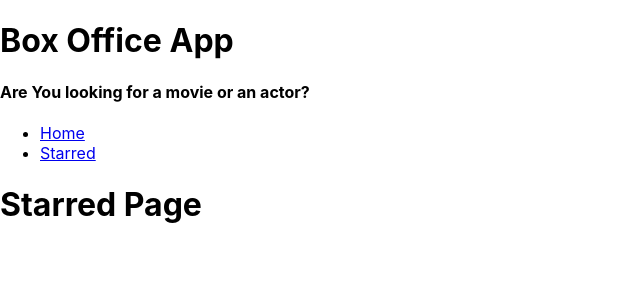
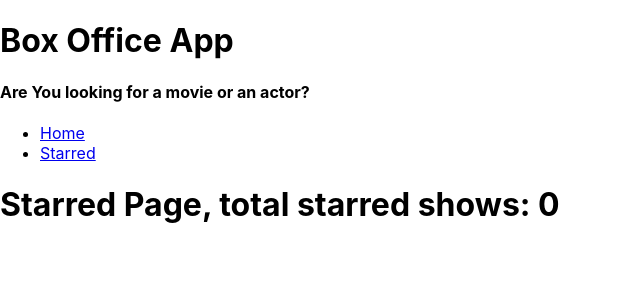
Before and after one commit to PrithwijitBanerjee/Box-Office-App, a React (Create React App) app: page /starred in a window 1280 px wide. Shown: the top 300 px of the page, without its empty margins (0-640 px from the left). Built offline with nearby package versions, Linux system fonts and the light colour scheme.

Commit message:
This is commit about creating useStarredShows custom hooks on top of custom hooks usePersistedShows and display  the total number of starred item in starred page

```diff
--- a/src/components/shows/ShowCard.jsx
+++ b/src/components/shows/ShowCard.jsx
@@ -1,6 +1,4 @@
-import { Link } from "react-router-dom"
-
-const ShowCard = ({ id, name, summary, image }) => {
+const ShowCard = ({ id, name, summary, image,onStar,isStarred}) => {
   const summaryGrid = summary ?
     summary.split(' ').slice(0, 11).join(' ').replace(/<.+?>/g, '') + '...'
     : 'No Summary';
@@ -12,8 +10,12 @@ const ShowCard = ({ id, name, summary, image }) => {
       <h1>{name}</h1>
       <p>{summaryGrid}</p>
       <div>
-        <Link to={`/show/${id}`}>Read More</Link>
-        <button type="button">Star Me</button>
+        <a href={`/show/${id}`} target="_blank" rel="noreferrer">Read More</a>
+        <button type="button" onClick={() => onStar(id)}>
+            {
+              isStarred ? 'Unstar Me' : 'Star Me'
+            }
+        </button>
       </div>
     </div>
   )
--- a/src/components/shows/ShowDetail.jsx
+++ b/src/components/shows/ShowDetail.jsx
@@ -1,5 +1,5 @@
 // import { useEffect, useState } from "react";
-import { useParams } from "react-router-dom"
+import { Link, useParams } from "react-router-dom"
 import { getShowById } from "../../utils/tvMazeApi";
 import { useQuery } from '@tanstack/react-query'
 import ShowMain from "./ShowMain";
@@ -53,6 +53,9 @@ const ShowDetail = () => {
     return (<>
       <div>
         <div>
+          <Link to={'/'}>Go Back To Home</Link>
+        </div>
+        <div>
           <ShowMain
             image={showDetail?.image}
             name={showDetail?.name}
--- a/src/components/shows/ShowGrid.jsx
+++ b/src/components/shows/ShowGrid.jsx
@@ -1,6 +1,43 @@
+import { useStarredShows } from "../../lib/useStarredShows"
 import ShowCard from "./ShowCard"
+// import { useEffect, useReducer } from "react"
 
-const ShowGrid = ({shows}) => {
+// const usePersistedState = (reducer,initialState,starredKey) => { //custom hooks...
+//     const [starredArr,dispatch] = useReducer(reducer,initialState, initialState => {
+//         let persistedValue = localStorage.getItem(starredKey);
+//         if(persistedValue === null || persistedValue === undefined || persistedValue === '')
+//         {
+//             persistedValue = initialState;
+//         }else {
+//             persistedValue = JSON.parse(localStorage.getItem(starredKey));
+//         }
+//         return persistedValue;
+//     });
+
+//     useEffect(() => {
+//         localStorage.setItem(starredKey,JSON.stringify(starredArr));
+//     },[starredKey,starredArr]);
+
+//     return [starredArr,dispatch];
+// }
+
+// const starredShowsReducer = (currentState,action) => {
+//     switch (action.type) {
+//         case 'STAR': return currentState.concat(action.showId);
+//         case 'UNSTAR': return currentState.filter(item => item !== action.showId);
+//         default: return currentState;
+//     }
+// }
+const ShowGrid = ({ shows }) => {
+    //   const [starredList,dispatch] = useReducer(starredShowsReducer,[]);
+
+    //  const [starredList,dispatch] = usePersistedState(starredShowsReducer,[],'starredShows');
+
+    const [starredList, dispatch] = useStarredShows(); //custom hooks...
+    const onStarClick = showId => {
+        const isStarIdPresent = starredList.includes(showId);
+        isStarIdPresent ? dispatch({ type: 'UNSTAR', showId }) : dispatch({ type: 'STAR', showId })
+    }
     return (
         <>
             {
@@ -11,6 +48,8 @@ const ShowGrid = ({shows}) => {
                         summary={item?.show?.summary}
                         image={item?.show?.image ? item.show.image.medium : '/box-office-img-placeholder.png'}
                         id={item?.show?.id}
+                        onStar={onStarClick}
+                        isStarred={starredList.includes(item?.show?.id)}
                     />
                 ))
             }
--- /dev/null
+++ b/src/lib/useStarredShows.js
@@ -0,0 +1,32 @@
+import { useEffect, useReducer } from "react"
+
+const usePersistedState = (reducer,initialState,starredKey) => { //custom hooks...
+    const [starredArr,dispatch] = useReducer(reducer,initialState, initialState => {
+        let persistedValue = localStorage.getItem(starredKey);
+        if(persistedValue === null || persistedValue === undefined || persistedValue === '')
+        {
+            persistedValue = initialState;
+        }else {
+            persistedValue = JSON.parse(localStorage.getItem(starredKey));
+        }
+        return persistedValue;
+    });
+
+    useEffect(() => {
+        localStorage.setItem(starredKey,JSON.stringify(starredArr));
+    },[starredKey,starredArr]);
+
+    return [starredArr,dispatch];
+}
+
+const starredShowsReducer = (currentState,action) => {
+    switch (action.type) {
+        case 'STAR': return currentState.concat(action.showId);
+        case 'UNSTAR': return currentState.filter(item => item !== action.showId);
+        default: return currentState;
+    }
+}
+
+export const useStarredShows = () => {
+    return usePersistedState(starredShowsReducer,[],'starredShows');
+}
--- a/src/pages/Starred.jsx
+++ b/src/pages/Starred.jsx
@@ -1,7 +1,10 @@
+import { useStarredShows } from "../lib/useStarredShows"
+
 const Starred = () => {
+  const [starredShowsList] = useStarredShows(); //custom hooks...
   return (
         <>
-            <h1>Starred Page</h1>
+            <h1>Starred Page, total starred shows: {starredShowsList?.length}</h1>
         </>
   )
 }
```
Lines whose indentation alone changed are shown as unchanged.
